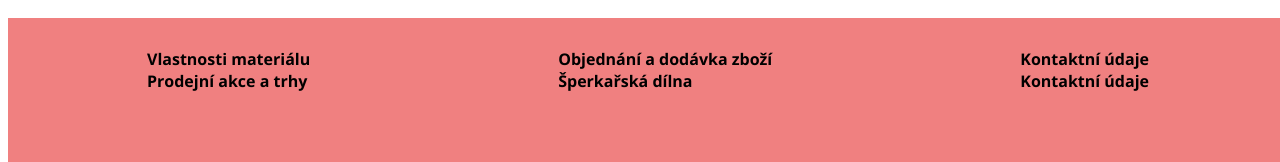
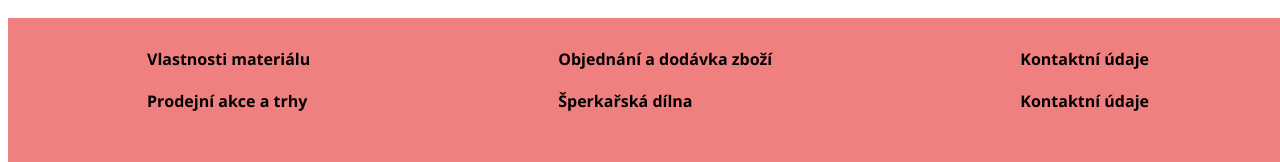
Before and after one commit to GBsws/projekt_sperkarstvi, a React (Vite) app: page / in a window 1280 px wide. Shown: the part 622-784 px from the top of the page. Built offline with nearby package versions, Linux system fonts and the light colour scheme.

Commit message:
workshop addedtext

```diff
--- a/src/components/footer/style.css
+++ b/src/components/footer/style.css
@@ -11,23 +11,21 @@
     font-weight: bold;
 } */
 
-
 .footer {
   position: fixed;
-    background-color:lightcoral;
+  background-color: lightcoral;
   font-weight: bold;
   bottom: 0;
   width: 100%;
-    height:20vh;
+  height: 20vh;
 }
-
 
 .footer__navbar {
   display: flex;
   justify-content: space-around;
   padding: 10px;
   gap: 30px;
-    margin:20px;
+  margin: 20px;
 }
 
 .footer__link1 {
@@ -36,7 +34,9 @@
   text-decoration: none;
   color: black;
   font-weight: bold;
-    /* margin:20px; */
+}
+.footer__link1:nth-child(2) {
+  margin-top: 20px;
 }
 
 .footer__link2 {
@@ -46,6 +46,9 @@
   color: black;
   font-weight: bold;
 }
+.footer__link2:nth-child(2) {
+  margin-top: 20px;
+}
 
 .footer__link3 {
   display: flex;
@@ -54,3 +57,6 @@
   color: black;
   font-weight: bold;
 }
+.footer__link3:nth-child(2) {
+  margin-top: 20px;
+}
--- a/src/index.html
+++ b/src/index.html
@@ -3,6 +3,8 @@
   <head>
     <meta charset="UTF-8" />
     <meta name="viewport" content="width=device-width, initial-scale=1.0" />
+    <meta name="description" content="" />
+    <meta name="author" content="" />
     <title>Jitka Pfau ~ autorské šperky</title>
     <script type="module" src="/index.jsx"></script>
   </head>
--- a/src/pages/workshop/index.jsx
+++ b/src/pages/workshop/index.jsx
@@ -1 +1,16 @@
-export const WorkshopPage = () => <div>Workshop</div>
+import "./style.css";
+export const WorkshopPage = () => {
+  return (
+    <>
+      <div>Moje šperkařská dílna</div>
+      <img src="" alt="" />
+      <img src="" alt="" />
+      <p>
+        Lorem ipsum dolor sit amet consectetur adipisicing elit. A illo magnam
+        nulla corrupti voluptatem eum excepturi explicabo, nesciunt odit in
+        eaque architecto, asperiores ipsam id recusandae ullam repudiandae
+        consequuntur harum!
+      </p>
+    </>
+  );
+};
```
Also changed, not shown: src/components/detail/style.css (added), src/pages/workshop/style.css (added). Lines whose indentation alone changed are shown as unchanged.
